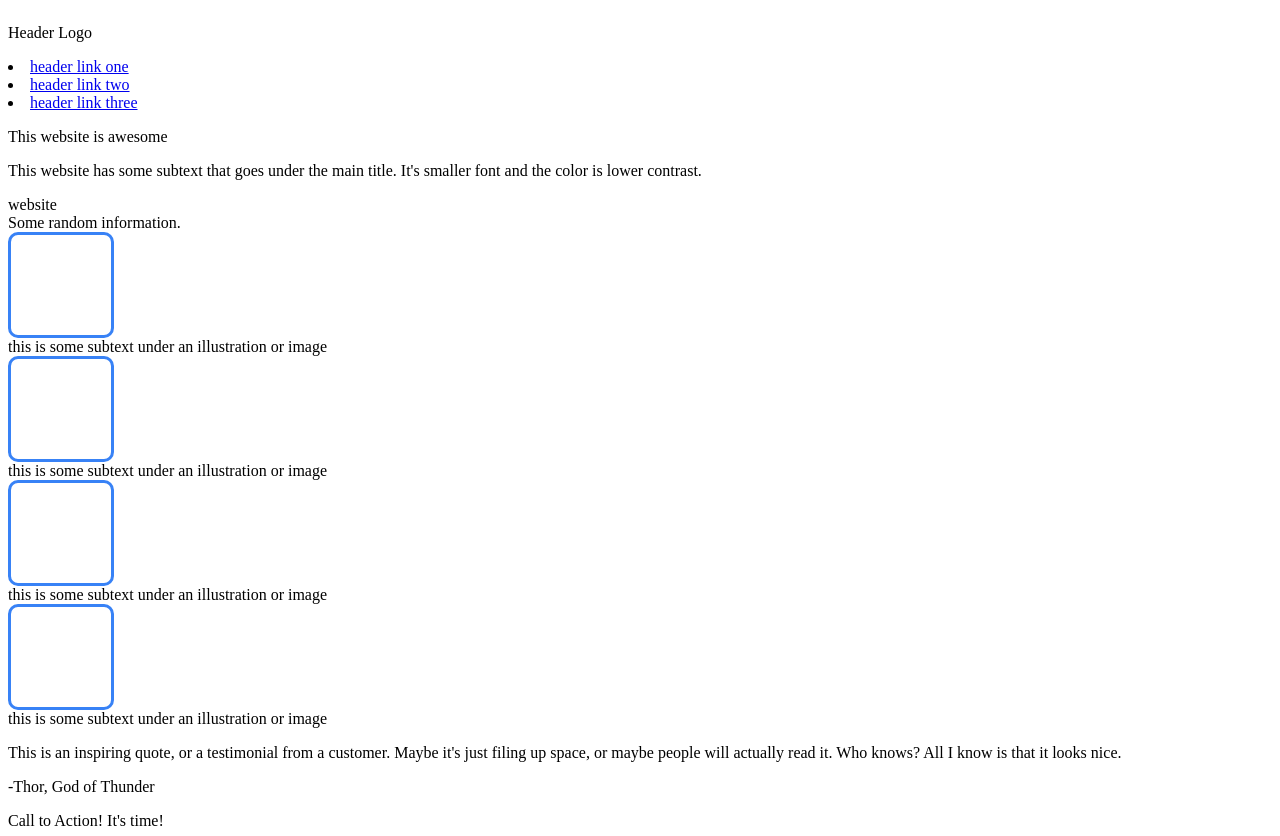
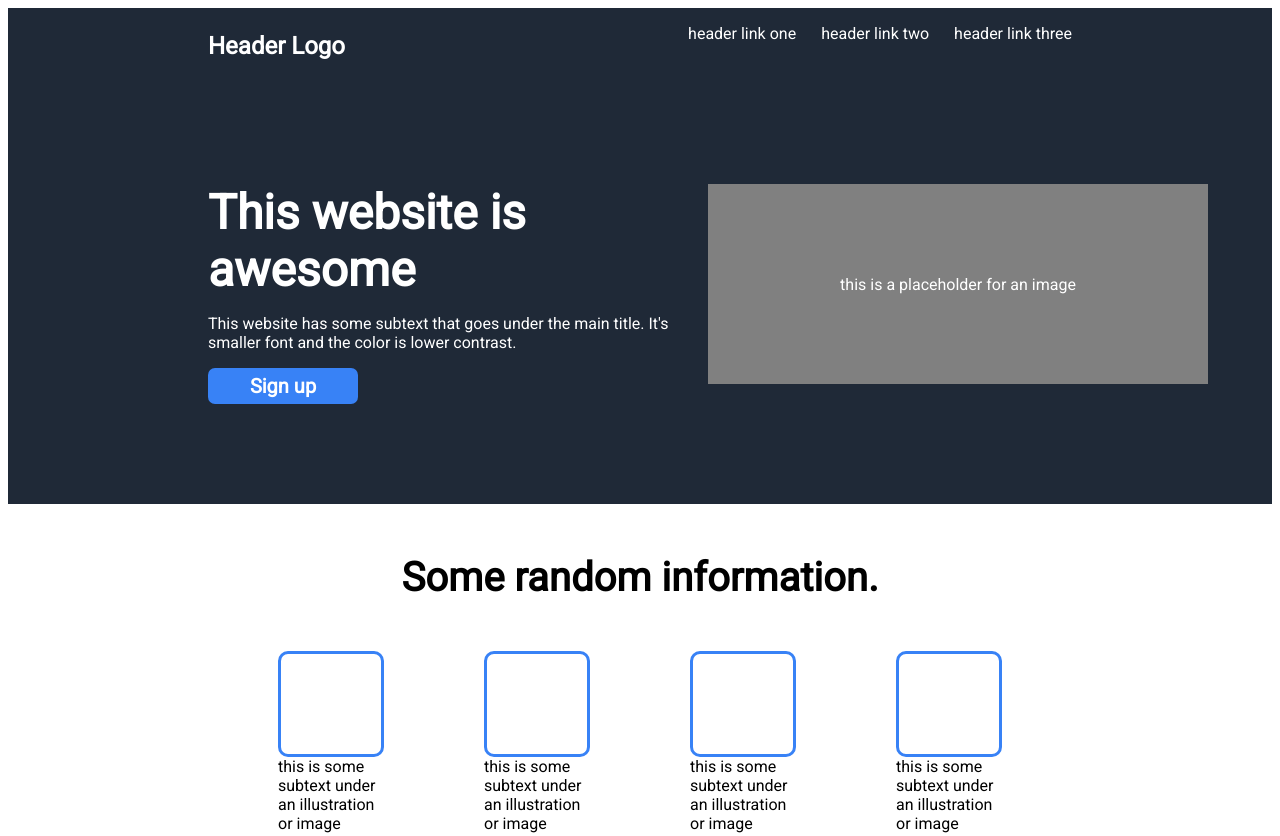
Before and after one commit to sunnyxdoyoon/Landing-Page, a plain HTML site: page index.html in a window 1280 px wide. Shown: the top 836 px of the page. Drawn offline with Linux system fonts and the light colour scheme.

Commit message:
Fixed flex positioning for image place holder & texts

```diff
--- a/index.html
+++ b/index.html
@@ -2,6 +2,9 @@
 <html lang="en">
 <head>
   <link rel="stylesheet" href="styles.css">
+  <link rel="preconnect" href="https://fonts.googleapis.com">
+  <link rel="preconnect" href="https://fonts.gstatic.com" crossorigin>
+  <link href="https://fonts.googleapis.com/css2?family=Roboto&display=swap" rel="stylesheet">
   <meta charset="UTF-8">
   <meta http-equiv="X-UA-Compatible" content="IE=edge">
   <meta name="viewport" content="width=device-width, initial-scale=1.0">
@@ -19,11 +22,13 @@
       </div>
 
 
-      <div class="right-links">
+      <div class="right-links-container">
 
+            <ul class="right-links">
             <li><a href="#">header link one</a></li>
             <li><a href="#">header link two</a></li>
             <li><a href="#">header link three</a></li>
+            </ul>
 
       </div>
 
@@ -34,35 +39,54 @@
 
       <div class="content-1-left">
         <div>
-        <p>This website is awesome</p>
+        <p class="c1-h1">This website is awesome</p>
         </div>
         <div>
-        <p> This website has some subtext that goes under the main title. It's smaller font and the color is lower contrast.</p> website
+        <p class="c1-h2"> This website has some subtext that goes under the main title. It's smaller font and the color is lower contrast.</p>
         </div>
+        <div>
+        <button class="button-1">Sign up</button>
+        </div>
+      </div>
 
-      </div>
+      <div class="c1-placeholder">this is a placeholder for an image</div>
 
     </div>
 
+    <div class="header-2">
+      <div class="c2-h1">
+        Some random information.
+      </div>
+    </div>
 
     <div class="content-2">
 
-      <div>
-        Some random information.
-      </div>
 
-      <div>
 
-        <div class="image-placeholder"></div>
-        <div>this is some subtext under an illustration or image</div>
-        <div class="image-placeholder"></div>
-        <div>this is some subtext under an illustration or image</div>
-        <div class="image-placeholder"></div>
-        <div>this is some subtext under an illustration or image</div>
-        <div class="image-placeholder"></div>
-        <div>this is some subtext under an illustration or image</div>
+      <div class="image-placeholder-main">
+
+        <div class="image-container">
+          <div class="image-placeholder"></div>
+          <div class="image-p">this is some subtext under an illustration or image</div>
+          </div>
+
+          <div class="image-container">
+            <div class="image-placeholder"></div>
+            <div class="image-p">this is some subtext under an illustration or image</div>
+            </div>
+
+            <div class="image-container">
+              <div class="image-placeholder"></div>
+              <div class="image-p">this is some subtext under an illustration or image</div>
+              </div>
+
+              <div class="image-container">
+                <div class="image-placeholder"></div>
+                <div class="image-p">this is some subtext under an illustration or image</div>
+                </div>
 
       </div>
+    </div>
 
       <div class="content-3">
        <p>This is an inspiring quote, or a testimonial from a customer. Maybe it's just filing up space, or maybe people will actually read it. Who knows? All I know is that it looks nice.</p>
@@ -75,7 +99,7 @@
           <p>Call to Action! It's time!</p>
           <p>Sign up for our product by clicking that button right over there!</p>
         </div>
-        <div><button class="sign-up-button">Sign up</button></div>
+        <div><button class="sign-up-button-2">Sign up</button></div>
       </div>
 
       <div clas="footer">Copyright (C) The Odin Project 2022</div>
--- a/styles.css
+++ b/styles.css
@@ -1,8 +1,51 @@
 body {
+  flex:1;
+  height: 100vh;
+}
+
+.body {
   display:flex;
+  flex:1;
+  flex-direction:column;
+
+}
+
+* {
+  font-family: 'Roboto', sans-serif;
+}
+
+ul {
+  list-style-type: none;
+  color:white;
+}
+
+a, a:hover, a:focus, a:active {
+  text-decoration: none;
+  color:inherit;
+}
+
+.header, .content-1 {
+  padding-left:200px;
+  padding-right:200px;
 }
 
 
+.header {
+  display:flex;
+  flex-direction:row;
+  justify-content: space-between;
+  background-color:#1F2937;
+}
+
+.right-links {
+  display:flex;
+  gap:25px;
+}
+.header-logo {
+  font-size:24px;
+  font-weight:bolder;
+  color:white;
+}
 .image-placeholder {
 
   height:100px;
@@ -12,3 +55,86 @@ body {
   border-radius:10px;
 
 }
+
+.content-1 {
+  padding-top:100px;
+  padding-bottom:100px;
+  display:flex;
+  justify-content: space-between;
+  color:white;
+  background-color: #1F2937;
+}
+
+.cont-1-left {
+  display:flex;
+}
+    .c1-h1 {
+      padding:0;
+      margin:0;
+      font-size:48px;
+      font-weight:900;
+      width:500px;
+    }
+
+    .c1-h2 {
+      width:500px;
+    }
+
+    .c1-placeholder {
+      display:flex;
+      justify-content:center;
+      align-items:center;
+      background-color:gray;
+      height:200px;
+      min-width:500px;
+
+    }
+
+    .button-1 {
+      color:white;
+      background-color: #3882F6;
+      border-style:none;
+      height:36px;
+      width:150px;
+      border-radius:7px;
+      font-size:20px;
+      font-weight:bold;
+    }
+.content-2 {
+  display:flex;
+}
+
+.header-2 {
+  display:flex;
+  justify-content: center;
+  align-items:center;
+}
+.c2-h1 {
+  background-color:white;
+  font-size:40px;
+  display:flex;
+  font-weight:bold;
+  padding-top:50px;
+  padding-bottom:50px;
+}
+
+.image-placeholder-main {
+  flex:1;
+  display:flex;
+  gap:100px;
+  justify-content: center;
+  align-items:center;
+}
+
+.image-placeholder {
+  display:flex;
+}
+
+.image-container {
+  display:flex;
+  flex-direction:column;
+}
+
+.image-p {
+  width:100px;
+}
```
